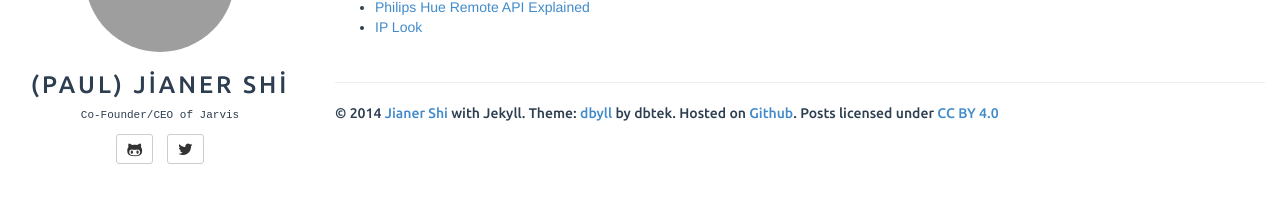
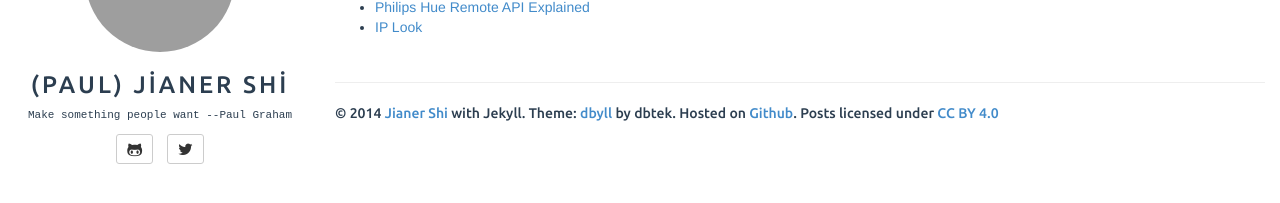
Before and after one commit to jianershi/jianershi.github.io, a Jekyll site: the page built from categories.html, in a window 1280 px wide. Shown: the part 226-429 px from the top of the page. Built offline with Jekyll 4.4.1, drawn with Linux system fonts in a browser that asks for light colours; grey boxes are pictures that could not be loaded.

Commit message:
edit tag line

```diff
--- a/_config.yml
+++ b/_config.yml
@@ -17,7 +17,7 @@ author:
   pinterest:
   linkedin: paulshi
   resume:
-  bio: Co-Founder/CEO of Jarvis
+  bio: Make something people want --Paul Graham
   email_md5: 26a2d02448bdbf8a8db7b947545627d3
   aboutme: paul.shi
   home: http://paulshi.me
```
